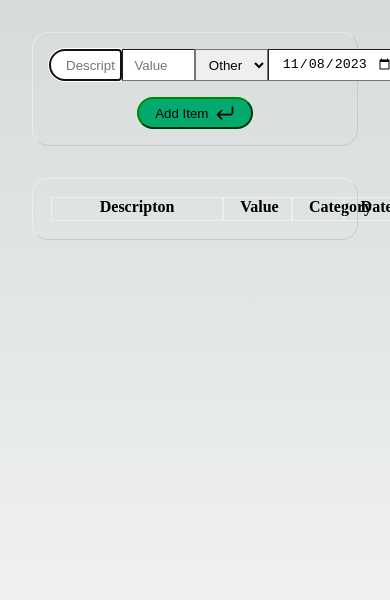
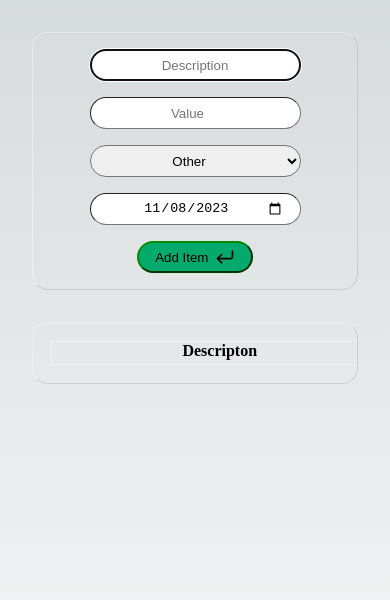
Before and after one commit to AguirreEze/expenses-list, a Next.js app: page / in a window 390 px wide. Shown: the top 600 px of the page. Built offline with nearby package versions, Linux system fonts and the light colour scheme.

Commit message:
style: feat first mobile aproach

```diff
--- a/components/CardBorder/styles.module.css
+++ b/components/CardBorder/styles.module.css
@@ -1,6 +1,9 @@
 .border {
+  display: grid;
+  place-items: center;
+  width: 100%;
   border: 1px outset rgb(var(--border-rgb));
   border-radius: 1rem;
-  width: 100%;
   padding: 1rem;
+  overflow: auto;
 }
--- a/components/ItemDisplay/styles.module.css
+++ b/components/ItemDisplay/styles.module.css
@@ -2,6 +2,7 @@
   display: grid;
   grid-template-columns: 50% 20% 15% 15%;
   height: 1.5rem;
+  min-width: 675px;
 }
 .table {
   width: 100%;
--- a/components/ItemForm/styles.module.css
+++ b/components/ItemForm/styles.module.css
@@ -25,3 +25,16 @@
   place-items: center;
   gap: 0.4rem;
 }
+
+@media (max-width: 650px) {
+  .form {
+    display: flex;
+    flex-direction: column;
+    max-width: 350px;
+  }
+  .form input,
+  .form select {
+    padding: 0 1rem;
+    border-radius: 1rem;
+  }
+}
```
